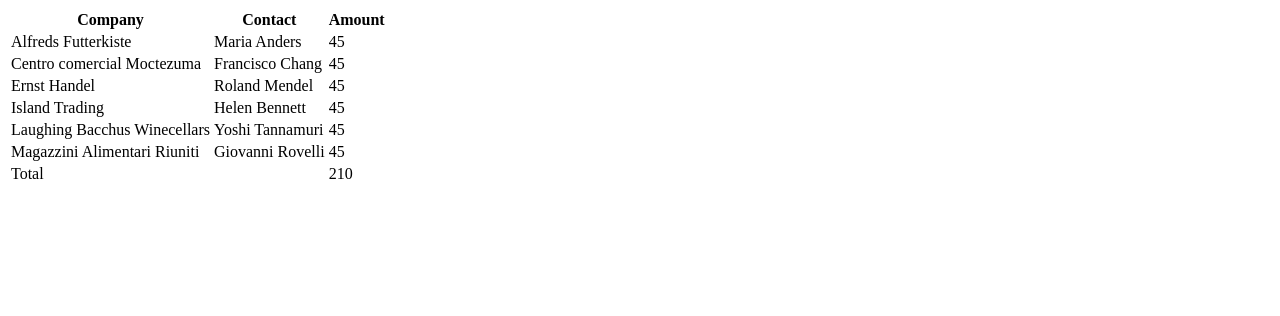
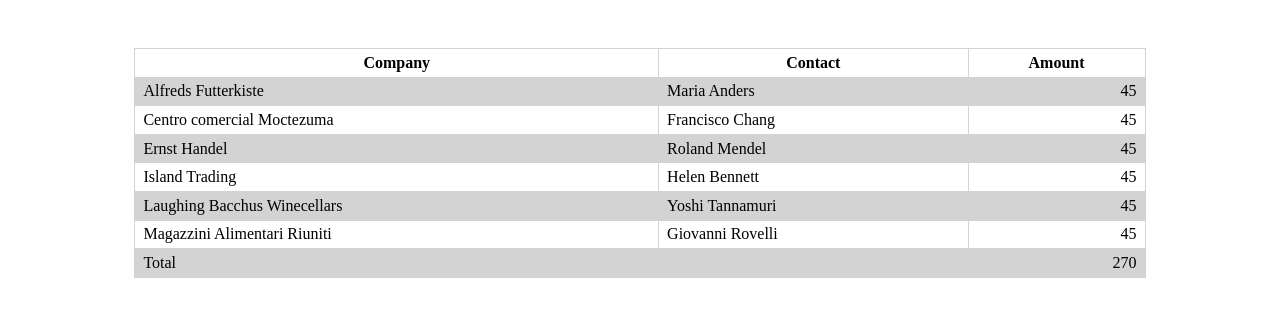
Before and after one commit to FbW-22-E04/uib-data-table_contact-OliveiraDCI, a plain HTML site: page index.html in a window 1280 px wide. Drawn offline with Linux system fonts and the light colour scheme.

Commit message:
Finished table styling, exercise concluded.

```diff
--- a/index.html
+++ b/index.html
@@ -5,7 +5,28 @@
     <meta http-equiv="X-UA-Compatible" content="IE=edge" />
     <meta name="viewport" content="width=device-width, initial-scale=1.0" />
     <title>Data Table</title>
-    <style></style>
+    <style>
+      table {
+        border-collapse: collapse;
+        margin: 3em auto;
+        width: 80%;
+      }
+
+      th,
+      td {
+        padding: 0.3em 0.5em;
+        border: 1px solid lightgray;
+      }
+
+      tfoot,
+      tbody tr:nth-child(odd) {
+        background-color: lightgray;
+      }
+
+      td:nth-child(3n + 3) {
+        text-align: right;
+      }
+    </style>
   </head>
   <body>
     <table>
@@ -54,7 +75,7 @@
         <tr>
           <td>Total</td>
           <td></td>
-          <td>210</td>
+          <td>270</td>
         </tr>
       </tfoot>
     </table>
```
